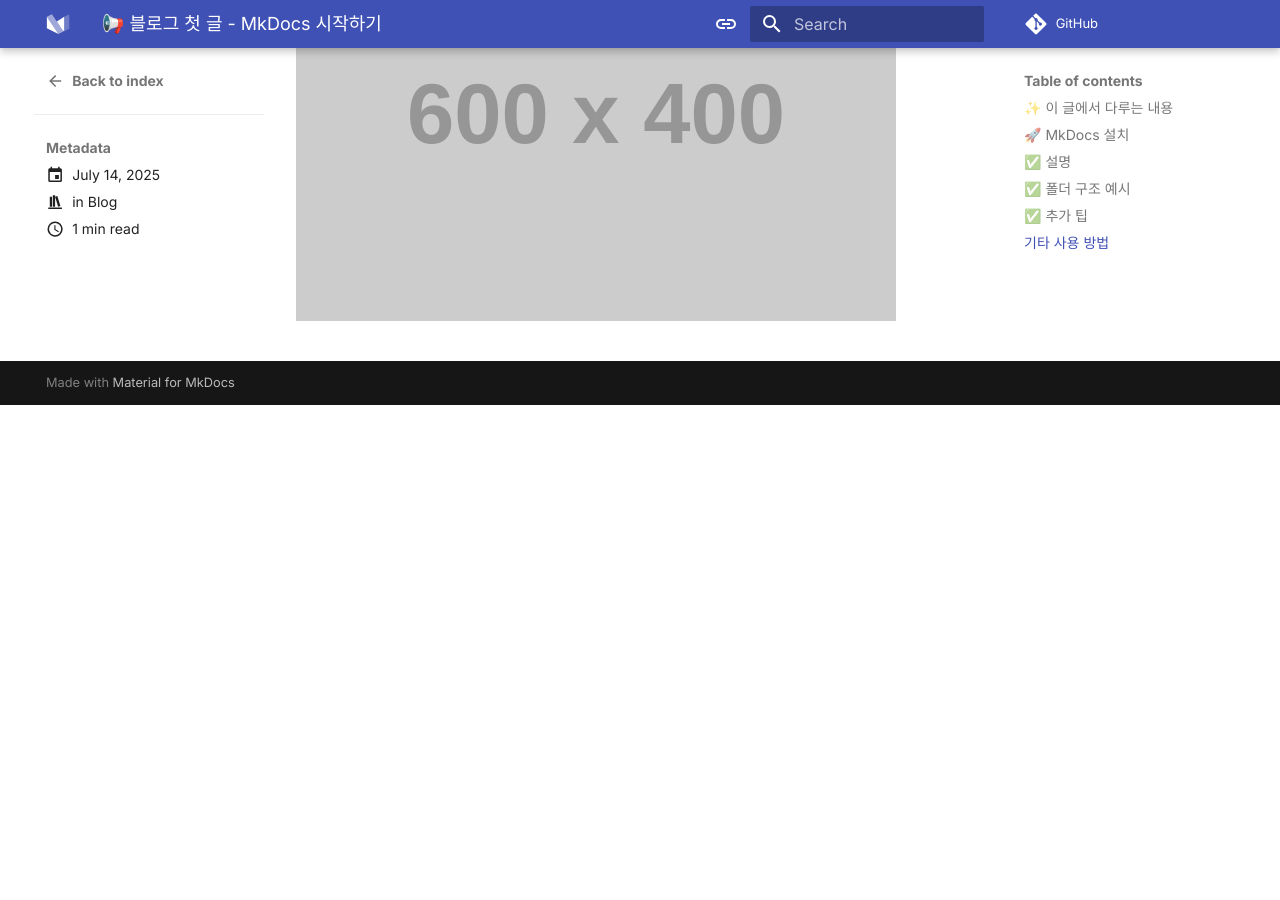
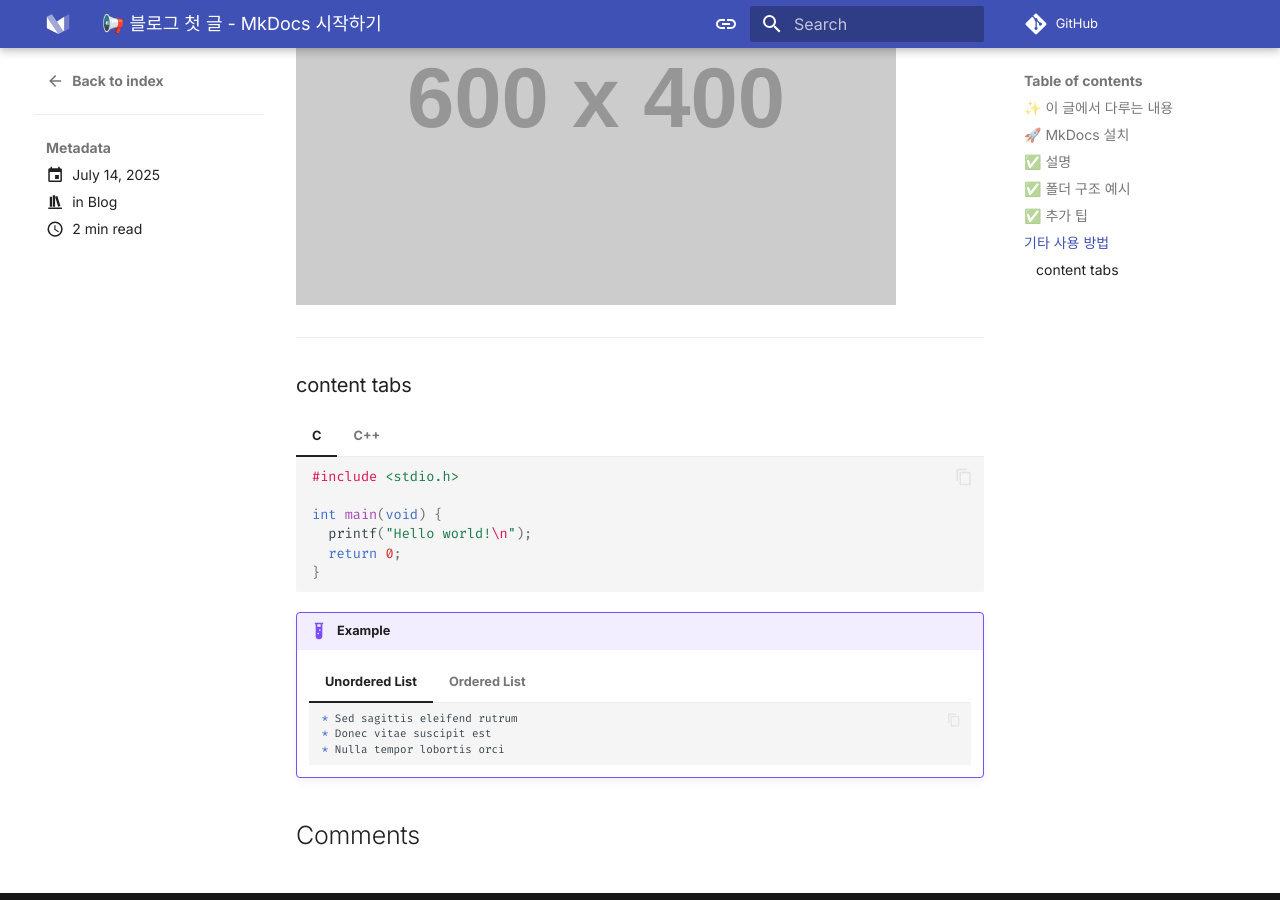
Before and after one commit to kmj8843/kmj8843.github.io, an MkDocs documentation site: the page built from docs/blog/posts/2025-07-14-first-post.md, in a window 1280 px wide and 900 px high, scrolled down 1902 px. Built offline with MkDocs 1.6.1 and Material for MkDocs 9.7.7, drawn with Linux system fonts in a browser that asks for light colours; comment, search, counter and statistics services are not loaded; before the commit the page ends 2307 px from its top, so only the background shows below that.

Commit message:
feat: 기능 추가

````diff
--- a/docs/blog/posts/2025-07-14-first-post.md
+++ b/docs/blog/posts/2025-07-14-first-post.md
@@ -74,4 +74,48 @@ docs/
 [Hover me](https://example.com "I'm a tooltip!")
 
 이미지 삽입 예시
-![Image title](https://dummyimage.com/600x400/eee/aaa){ align=left }
+![Image title](https://dummyimage.com/600x400/eee/aaa)
+
+---
+
+### content tabs
+
+=== "C"
+
+    ``` c
+    #include <stdio.h>
+
+    int main(void) {
+      printf("Hello world!\n");
+      return 0;
+    }
+    ```
+
+=== "C++"
+
+    ``` c++
+    #include <iostream>
+
+    int main(void) {
+      std::cout << "Hello world!" << std::endl;
+      return 0;
+    }
+    ```
+
+!!! example
+
+    === "Unordered List"
+
+        ``` markdown
+        * Sed sagittis eleifend rutrum
+        * Donec vitae suscipit est
+        * Nulla tempor lobortis orci
+        ```
+
+    === "Ordered List"
+
+        ``` markdown
+        1. Sed sagittis eleifend rutrum
+        2. Donec vitae suscipit est
+        3. Nulla tempor lobortis orci
+        ```
--- a/mkdocs.yml
+++ b/mkdocs.yml
@@ -7,6 +7,7 @@ repo_name: GitHub
 
 theme:
   name: material
+  custom_dir: overrides
   features:
     - navigation.tabs
     - navigation.sections
@@ -14,6 +15,9 @@ theme:
     - navigation.indexes
     - content.tooltips
     - content.code.copy
+    - content.action.edit
+    - content.action.view
+    - content.tabs.link
   palette:
     - media: "(prefers-color-scheme)"
       toggle:
@@ -53,7 +57,11 @@ markdown_extensions:
       pygments_lang_class: true
   - pymdownx.inlinehilite
   - pymdownx.snippets
+  - admonition
+  - pymdownx.details
   - pymdownx.superfences
+  - pymdownx.tabbed:
+      alternate_style: true
 
 plugins:
   - search
@@ -62,6 +70,7 @@ plugins:
   - tags
 
 nav:
+  - Home: index.md
   - Frameworks:
       - React Native:
           - 개요: frameworks/react-native/index.md
--- /dev/null
+++ b/overrides/partials/comments.html
@@ -0,0 +1,50 @@
+<h2 id="__comments">{{ lang.t("meta.comments") }}</h2>
+<!-- Insert generated snippet here -->
+<script
+  src="https://giscus.app/client.js"
+  data-repo="kmj8843/kmj8843.github.io"
+  data-repo-id="MDEwOlJlcG9zaXRvcnkzMzMzNjAwOTc="
+  data-category="Comments"
+  data-category-id="DIC_kwDOE96r4c4CWaee"
+  data-mapping="pathname"
+  data-strict="0"
+  data-reactions-enabled="1"
+  data-emit-metadata="1"
+  data-theme="preferred_color_scheme"
+  data-lang="ko"
+  crossorigin="anonymous"
+  async
+></script>
+
+<!-- Synchronize Giscus theme with palette -->
+<script>
+  var giscus = document.querySelector("script[src*=giscus]");
+
+  // Set palette on initial load
+  var palette = __md_get("__palette");
+  if (palette && typeof palette.color === "object") {
+    var theme = palette.color.scheme === "slate" ? "transparent_dark" : "light";
+
+    // Instruct Giscus to set theme
+    giscus.setAttribute("data-theme", theme);
+  }
+
+  // Register event handlers after documented loaded
+  document.addEventListener("DOMContentLoaded", function () {
+    var ref = document.querySelector("[data-md-component=palette]");
+    ref.addEventListener("change", function () {
+      var palette = __md_get("__palette");
+      if (palette && typeof palette.color === "object") {
+        var theme =
+          palette.color.scheme === "slate" ? "transparent_dark" : "light";
+
+        // Instruct Giscus to change theme
+        var frame = document.querySelector(".giscus-frame");
+        frame.contentWindow.postMessage(
+          { giscus: { setConfig: { theme } } },
+          "https://giscus.app",
+        );
+      }
+    });
+  });
+</script>
````
Also changed, not shown: docs/index.md (added, +5 -0 lines).
